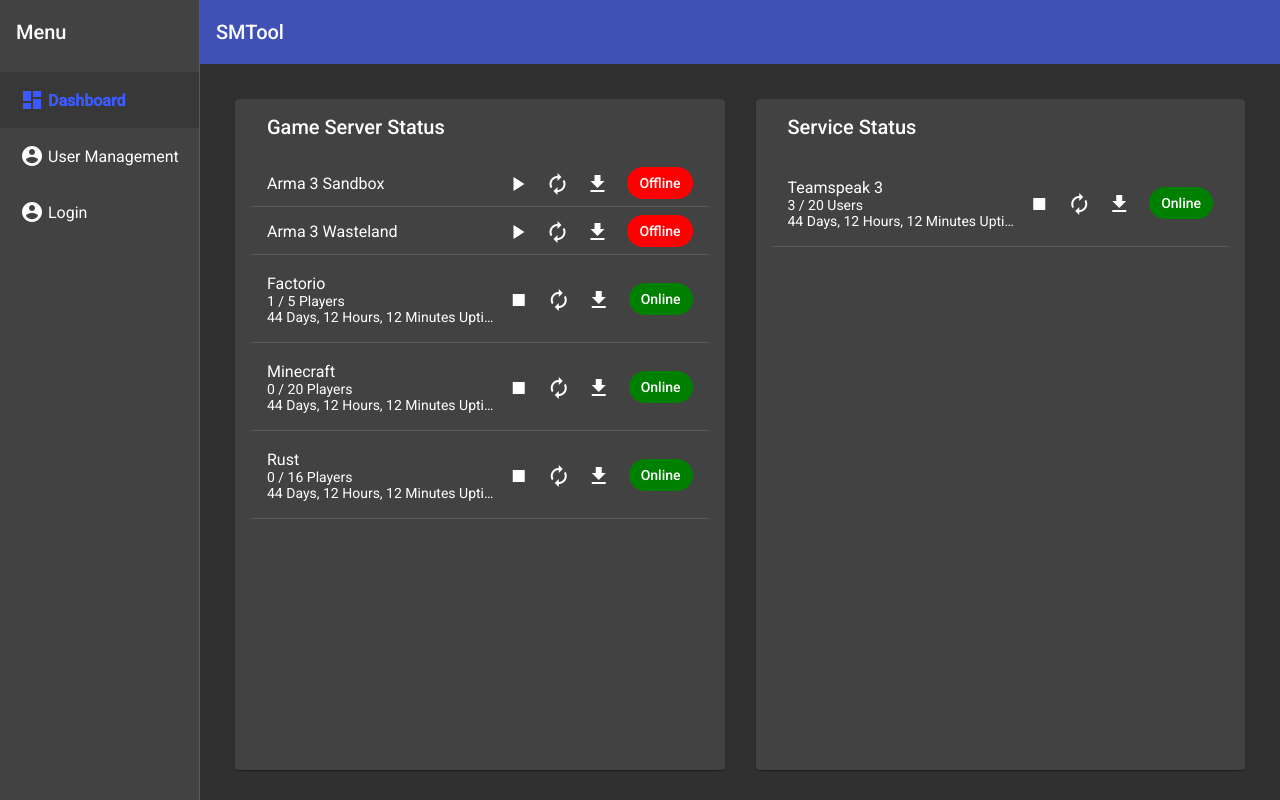
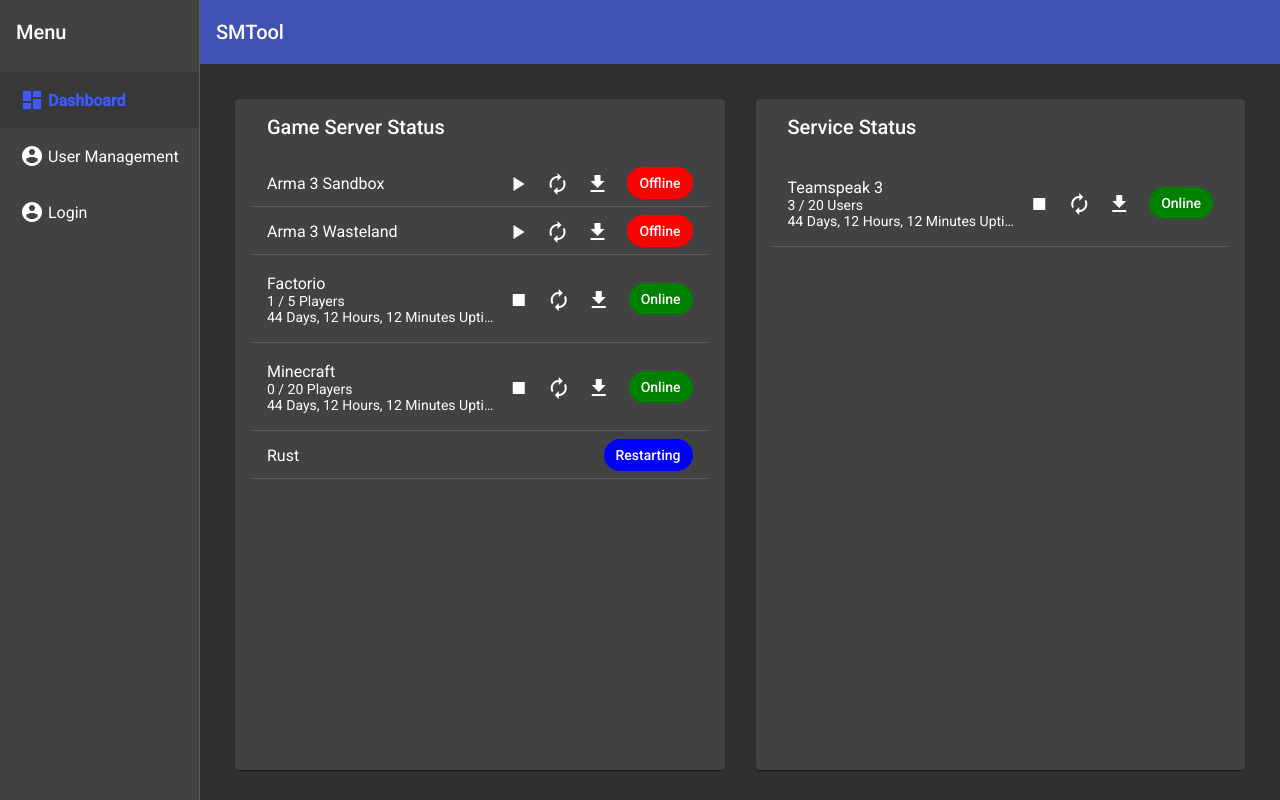
Before and after one commit to luuktap/smtool-frontend, an Angular app: page /dashboard in a window 1280 px wide. Built offline with nearby package versions, Linux system fonts and the light colour scheme.

Commit message:
change dashboard online to status

```diff
--- a/src/app/components/dashboard/dashboard.component.html
+++ b/src/app/components/dashboard/dashboard.component.html
@@ -11,14 +11,14 @@
           <mat-list>
             <mat-list-item *ngFor="let server of GameServers">
               <h4 mat-line>{{server.name}}</h4>
-              <p mat-line *ngIf="server.online">{{server.playersOnline}} / {{server.playersLimit}} Players</p>
-              <p mat-line *ngIf="server.online">{{ getUptimeString(server.uptime) }} Uptime</p>
-
+              <p mat-line *ngIf="server.status == 1">{{server.playersOnline}} / {{server.playersLimit}} Players</p>
+              <p mat-line *ngIf="server.status == 1">{{ getUptimeString(server.uptime) }} Uptime</p>
+              <ng-container *ngIf="server.status != 2">
                 <ng-container *ngIf="!(isHandset$ | async) else phoneServerControls">
-                <button *ngIf="!server.online" mat-icon-button matTooltip="Start Server">
+                  <button *ngIf="server.status == 0" mat-icon-button matTooltip="Start Server">
                     <mat-icon>play_arrow</mat-icon>
                   </button>
-                <button *ngIf="server.online" mat-icon-button matTooltip="Stop Server">
+                  <button *ngIf="server.status == 1" mat-icon-button matTooltip="Stop Server">
                     <mat-icon>stop</mat-icon>
                   </button>
                   <button mat-icon-button matTooltip="Restart Server">
@@ -28,17 +28,16 @@
                     <mat-icon>get_app</mat-icon>
                   </button>
                 </ng-container>
-
                 <ng-template #phoneServerControls>
                   <button mat-icon-button [matMenuTriggerFor]="phoneControlsMenu" aria-label="Toggle menu">
                     <mat-icon>more_vert</mat-icon>
                   </button>
                   <mat-menu #phoneControlsMenu="matMenu" xPosition="before">
-                  <button *ngIf="!server.online" mat-menu-item>
+                    <button *ngIf="server.status == 0" mat-menu-item>
                       <mat-icon>play_arrow</mat-icon>
                       <span>Start Server</span>
                     </button>
-                  <button *ngIf="server.online" mat-menu-item>
+                    <button *ngIf="server.status == 1" mat-menu-item>
                       <mat-icon>stop</mat-icon>
                       <span>Stop Server</span>
                     </button>
@@ -52,10 +51,11 @@
                     </button>
                   </mat-menu>
                 </ng-template>
-
+              </ng-container>
               <mat-chip-list>
-                <mat-chip *ngIf="server.online" class="server-online">Online</mat-chip>
-                <mat-chip *ngIf="!server.online" class="server-offline">Offline</mat-chip>
+                <mat-chip class="server-offline" *ngIf="server.status == 0">Offline</mat-chip>
+                <mat-chip class="server-online" *ngIf="server.status == 1">Online</mat-chip>
+                <mat-chip class="server-restarting" *ngIf="server.status == 2">Restarting</mat-chip>
               </mat-chip-list>
               <mat-divider></mat-divider>
             </mat-list-item>
@@ -75,15 +75,15 @@
           <mat-list>
             <mat-list-item *ngFor="let service of Services">
               <h4 mat-line>{{service.name}}</h4>
-              <p mat-line *ngIf="service.online && service.name == 'Teamspeak 3'">{{service.custom.usersOnline}} /
+              <p mat-line *ngIf="service.status == 1 && service.name == 'Teamspeak 3'">{{service.custom.usersOnline}} /
                 {{service.custom.usersLimit}} Users</p>
-              <p mat-line *ngIf="service.online">{{ getUptimeString(service.uptime) }} Uptime</p>
-
+              <p mat-line *ngIf="service.status == 1">{{ getUptimeString(service.uptime) }} Uptime</p>
+              <ng-container *ngIf="service.status != 2">
                 <ng-container *ngIf="!(isHandset$ | async) else phoneServiceControls">
-                <button *ngIf="!service.online" mat-icon-button matTooltip="Start Service">
+                  <button *ngIf="service.status == 0" mat-icon-button matTooltip="Start Service">
                     <mat-icon>play_arrow</mat-icon>
                   </button>
-                <button *ngIf="service.online" mat-icon-button matTooltip="Stop Service">
+                  <button *ngIf="service.status == 1" mat-icon-button matTooltip="Stop Service">
                     <mat-icon>stop</mat-icon>
                   </button>
                   <button mat-icon-button matTooltip="Restart Service">
@@ -93,17 +93,16 @@
                     <mat-icon>get_app</mat-icon>
                   </button>
                 </ng-container>
-
                 <ng-template #phoneServiceControls>
                   <button mat-icon-button [matMenuTriggerFor]="phoneControlsMenu" aria-label="Toggle menu">
                     <mat-icon>more_vert</mat-icon>
                   </button>
                   <mat-menu #phoneControlsMenu="matMenu" xPosition="before">
-                  <button *ngIf="!service.online" mat-menu-item>
+                    <button *ngIf="service.status == 0" mat-menu-item>
                       <mat-icon>play_arrow</mat-icon>
                       <span>Start Service</span>
                     </button>
-                  <button *ngIf="service.online" mat-menu-item>
+                    <button *ngIf="service.status == 1" mat-menu-item>
                       <mat-icon>stop</mat-icon>
                       <span>Stop Service</span>
                     </button>
@@ -117,10 +116,11 @@
                     </button>
                   </mat-menu>
                 </ng-template>
-
+              </ng-container>
               <mat-chip-list>
-                <mat-chip *ngIf="service.online" class="server-online">Online</mat-chip>
-                <mat-chip *ngIf="!service.online" class="server-offline">Offline</mat-chip>
+                <mat-chip class="server-offline" *ngIf="service.status == 0">Offline</mat-chip>
+                <mat-chip class="server-online" *ngIf="service.status == 1">Online</mat-chip>
+                <mat-chip class="server-restarting" *ngIf="service.status == 2">Restarting</mat-chip>
               </mat-chip-list>
               <mat-divider></mat-divider>
             </mat-list-item>
--- a/src/app/components/dashboard/dashboard.component.scss
+++ b/src/app/components/dashboard/dashboard.component.scss
@@ -16,10 +16,14 @@
   right: 10px;
 }
 
+.server-offline {
+  background-color: red;
+}
+
 .server-online {
   background-color: green;
 }
 
-.server-offline {
-  background-color: red;
+.server-restarting {
+  background-color: blue;
 }
--- a/src/app/components/dashboard/dashboard.component.ts
+++ b/src/app/components/dashboard/dashboard.component.ts
@@ -17,35 +17,35 @@
   GameServers: GameserverStatus[] = [
     {
       name: 'Arma 3 Sandbox',
-      online: false,
+      status: 0,
       playersOnline: 1,
       playersLimit: 5,
       uptime: this.calculateUptime(new Date("2019-05-28 12:00:00"))
     },
     {
       name: 'Arma 3 Wasteland',
-      online: false,
+      status: 0,
       playersOnline: 1,
       playersLimit: 5,
       uptime: this.calculateUptime(new Date("2019-05-28 12:00:00"))
     },
     {
       name: 'Minecraft',
-      online: true,
+      status: 1,
       playersOnline: 0,
       playersLimit: 20,
       uptime: this.calculateUptime(new Date("2019-05-28 12:00:00"))
     },
     {
       name: 'Rust',
-      online: true,
+      status: 2,
       playersOnline: 0,
       playersLimit: 16,
       uptime: this.calculateUptime(new Date("2019-05-28 12:00:00"))
     },
     {
       name: 'Factorio',
-      online: true,
+      status: 1,
       playersOnline: 1,
       playersLimit: 5,
       uptime: this.calculateUptime(new Date("2019-05-28 12:00:00"))
@@ -55,7 +55,7 @@
   Services: ServiceStatus[] = [
     {
       name: 'Teamspeak 3',
-      online: true,
+      status: 1,
       uptime: this.calculateUptime(new Date("2019-05-28 12:00:00")),
       custom: {
         usersOnline: 3,
```
Lines whose indentation alone changed are shown as unchanged.
